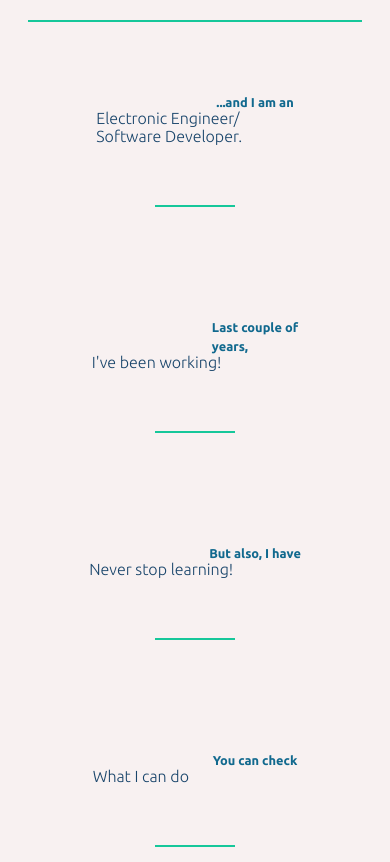
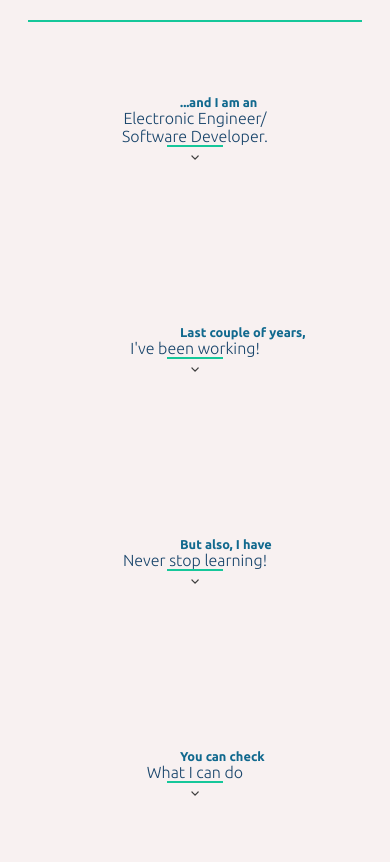
Before and after one commit to enzocabu/enzovignolo.github.io, a plain HTML site: page index.html in a window 390 px wide. Shown: the part 210-1072 px from the top of the page. Drawn offline with Linux system fonts and the light colour scheme.

Commit message:
Adding down arrow

```diff
--- a/index.html
+++ b/index.html
@@ -15,23 +15,29 @@
       <div class="top-container">
         <div class="title">
           <h2 class="title-description">Hello there, I'm</h2>
-          <h1 class="title-main">Enzo</h1>
-          <h1 class="title-main">Vignolo</h1>
+          <h1 class="title-main">Enzo Vignolo</h1>
+
         </div>
       </div>
       <hr />
+
     </section>
     <section class="sections">
       <div class="middle-container">
         <div class="detailed-section">
-          <div class="cv right">
+          <div class="cv right ">
+            <div class="selector">
             <div class="title-division" id="studies" >
               <h2 class="title-description">...and I am an</h2>
               <h1 class="section-title">Electronic Engineer/</h1>
               <h1 class="section-title">Software Developer.</h1>
             </div>
+            <hr class="secondary-bar" />
+            <img  src="images/downarrow.svg" alt="down arrow">
+
           </div>
-          <hr class="secondary-bar" />
+          </div>
+          </div>
           <div class="detail " id="studies-detail">
             <p >
               In <b>2010</b> my studies on <b>Electronic's Engineer </b>,
@@ -47,13 +53,18 @@
         </div>
         <div class="detailed-section">
           <div class="cv left experience">
+            <div class="selector">
             <div class="title-division" id="experience">
-              <h2 class="title-description">Last couple of</h2>
-              <h2 class="title-description">years,</h2>
+              <h2 class="title-description">Last couple of years,</h2>
+
               <h1 class="section-title">I've been working!</h1>
             </div>
+
+            <hr class="secondary-bar" />
+            <img  src="images/downarrow.svg" alt="down arrow">
+            </div>
           </div>
-          <hr class="secondary-bar" />
+
           <div class="detail" id="work-detail">
             <p>
               -In <b>2017</b> while I was studying, I worked as an <b>Intern</b> on COMYTEL, a small company in charge
@@ -70,12 +81,16 @@
         </div>
         <div class="detailed-section">
           <div class="cv right courses">
+            <div class="selector">
             <div class="title-division" id="courses">
               <h2 class="title-description">But also, I have</h2>
               <h1 class="section-title">Never stop learning!</h1>
             </div>
+            <hr class="secondary-bar" />
+            <img  src="images/downarrow.svg" alt="down arrow">
           </div>
-          <hr class="secondary-bar" />
+          </div>
+
           <div class="detail" id="courses-detail">
             <p>
               As a lot of people, I took 2020's world situation to set new goals for myself. I decided to change my professional career and resume my programming studies,
@@ -89,12 +104,16 @@
         </div>
         <div class="detailed-section">
           <div class="cv left portfolio">
+            <div class="selector">
             <div class="title-division" id="portfolio">
               <h2 class="title-description">You can check</h2>
               <h1 class="section-title">What I can do</h1>
             </div>
+            <hr class="secondary-bar" />
+            <img  src="images/downarrow.svg" alt="down arrow">
           </div>
-          <hr class="secondary-bar" />
+          </div>
+
           <div class="detail" id="portfolio-detail">
             <p>
              SOON!
@@ -102,12 +121,16 @@
         </div>
         <div class="detailed-section">
           <div class="cv right contact">
+            <div class="selector">
             <div class="title-division" id="contact">
               <h2 class="title-description">and you can...</h2>
               <h1 class="section-title">Contact Me!</h1>
             </div>
+            <hr class="secondary-bar" />
+            <img  src="images/downarrow.svg" alt="down arrow">
           </div>
-          <hr class="secondary-bar" />
+          </div>
+
           <div class="detail" id="contact-detail">
             <p>
               Soon!
--- a/main.css
+++ b/main.css
@@ -4,7 +4,12 @@ body {
   font-family: "Ubuntu", sans-serif;
   font-size: 100%;
 }
+img{
+  width: 2em;
+  margin:auto;
+  display: inline;
 
+}
 hr {
   height: 0px;
   bottom: 1335px;
@@ -12,10 +17,25 @@ hr {
   right: -1210px;
   width: 85%;
 }
+.selector{
+  display: flex;
+  flex-direction: column;
+  justify-content: center;
+  width: 512px;
+}
+.arrow{
+  width: 0;
+  height: 0;
+  border-left: 1em solid transparent;
+  border-right: 1em solid transparent;
+
+  border-top: 1em solid #16c79a;
+}
 hr.secondary-bar {
   margin-top: 0px;
   padding-top: 0px;
   width: 20%;
+  display: inline;
 }
 
 h1.title-main {
@@ -32,6 +52,8 @@ h1.section-title {
   font-weight: 300;
   margin: 0;
   padding: 0;
+  text-align:center;
+
 }
 
 h2.title-description {
@@ -129,6 +151,9 @@ h2.title-description {
   .detail p{
     font-size: 1em;
   }
+  img{
+    width: 1em;
+  }
   @media (max-width: 900px) {
     h1.title-main {
       font-size: 3em;
@@ -153,6 +178,9 @@ h2.title-description {
     }
     .cv.left{
       justify-content: center;
+    }
+    img{
+      width: 0.5em;
     }
   }
 
```
Also changed, not shown: images/downarrow.svg (added).
